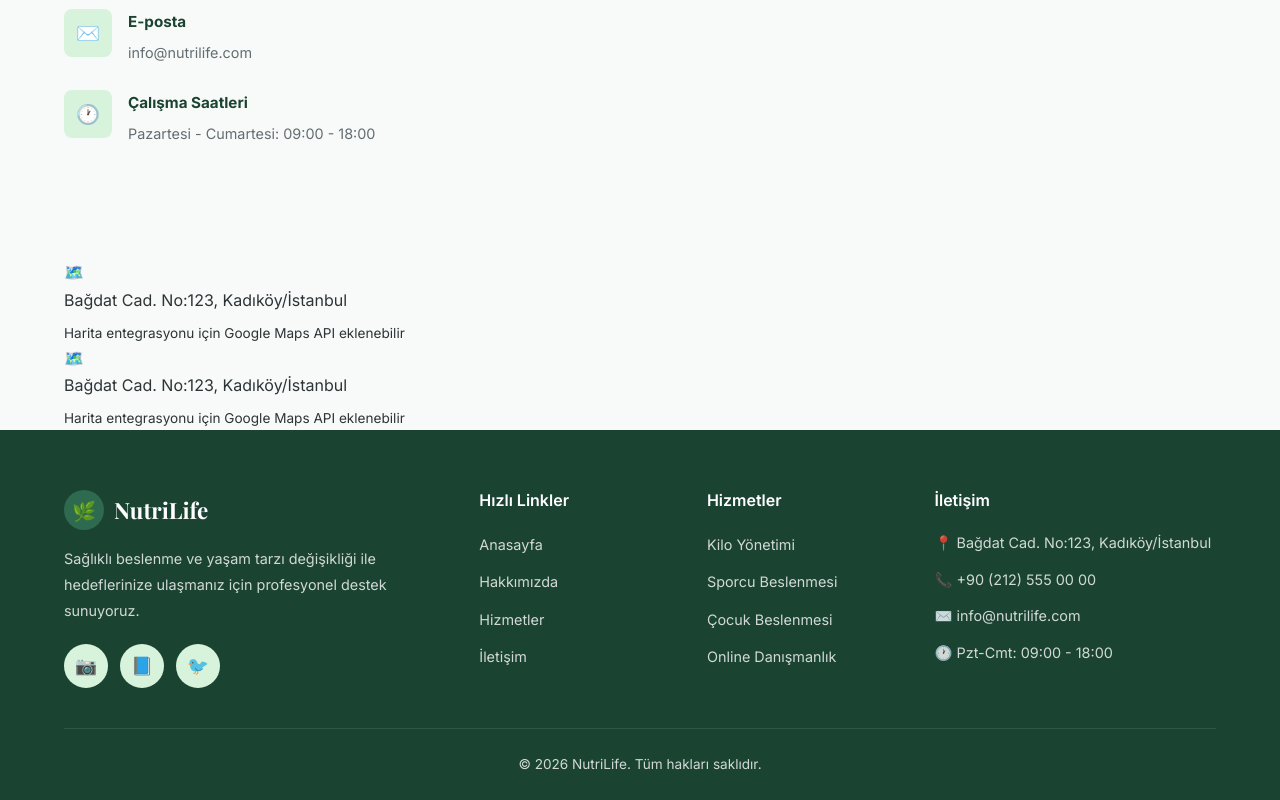
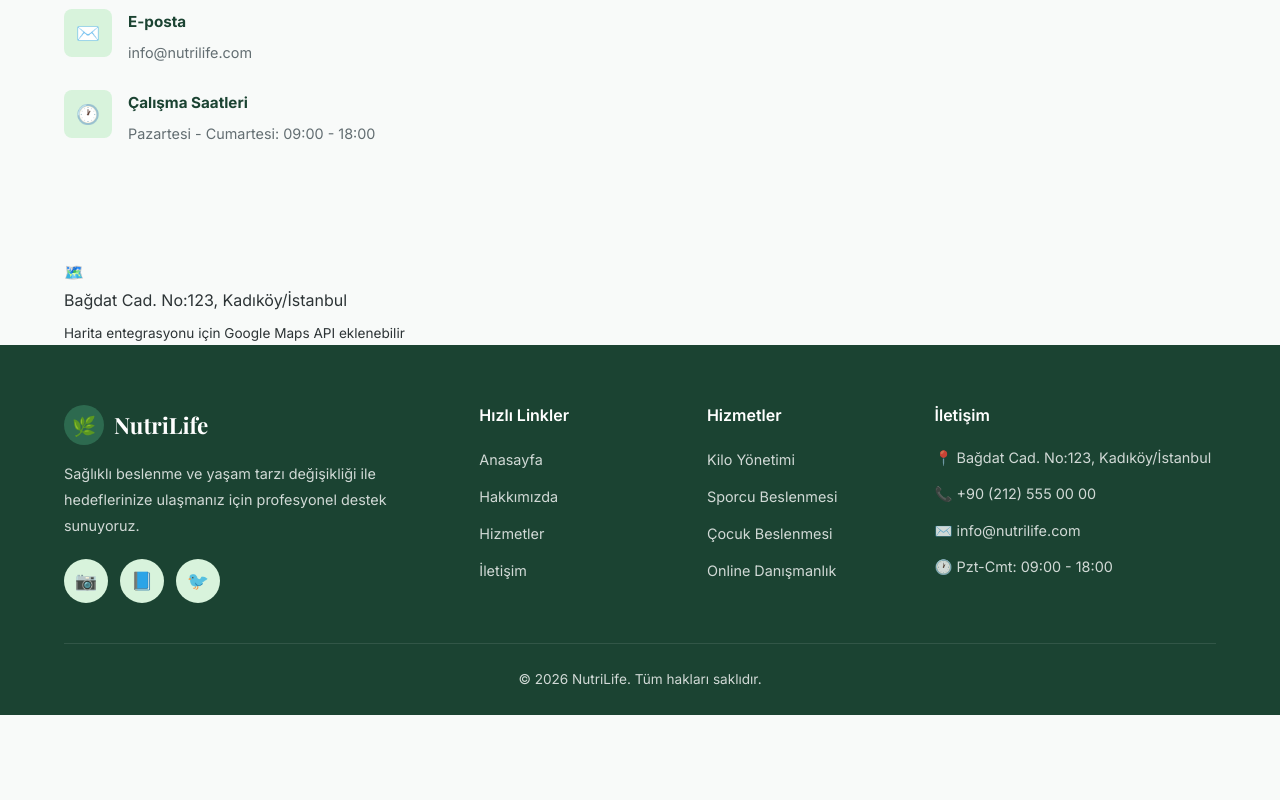
Before and after one commit to edipcobanoglu5/diyetisyen-ornek, a plain HTML site: page iletisim.html in a window 1280 px wide. Shown: the part 610-1410 px from the top of the page. After the commit the page ends 1325 px from the top, so only its background shows below. Drawn offline with nearby package versions, Linux system fonts and the light colour scheme.

Commit message:
Fix HTML formatting and remove duplicates

```diff
--- a/iletisim.html
+++ b/iletisim.html
@@ -103,19 +103,6 @@
     </div>
   </section>
 
-  <!-- Map -->
-  <section class="map-section">
-    <div class="container">
-      <div class="map-wrapper fade-in">
-        <div class="map-placeholder">
-          <span>🗺️</span>
-          <p>Bağdat Cad. No:123, Kadıköy/İstanbul</p>
-          <p style="font-size: 0.85rem; margin-top: 8px;">Harita entegrasyonu için Google Maps API eklenebilir</p>
-        </div>
-      </div>
-    </div>
-  </section>
-
   <!-- Footer -->
   <footer class="footer">
     <div class="container">
```
